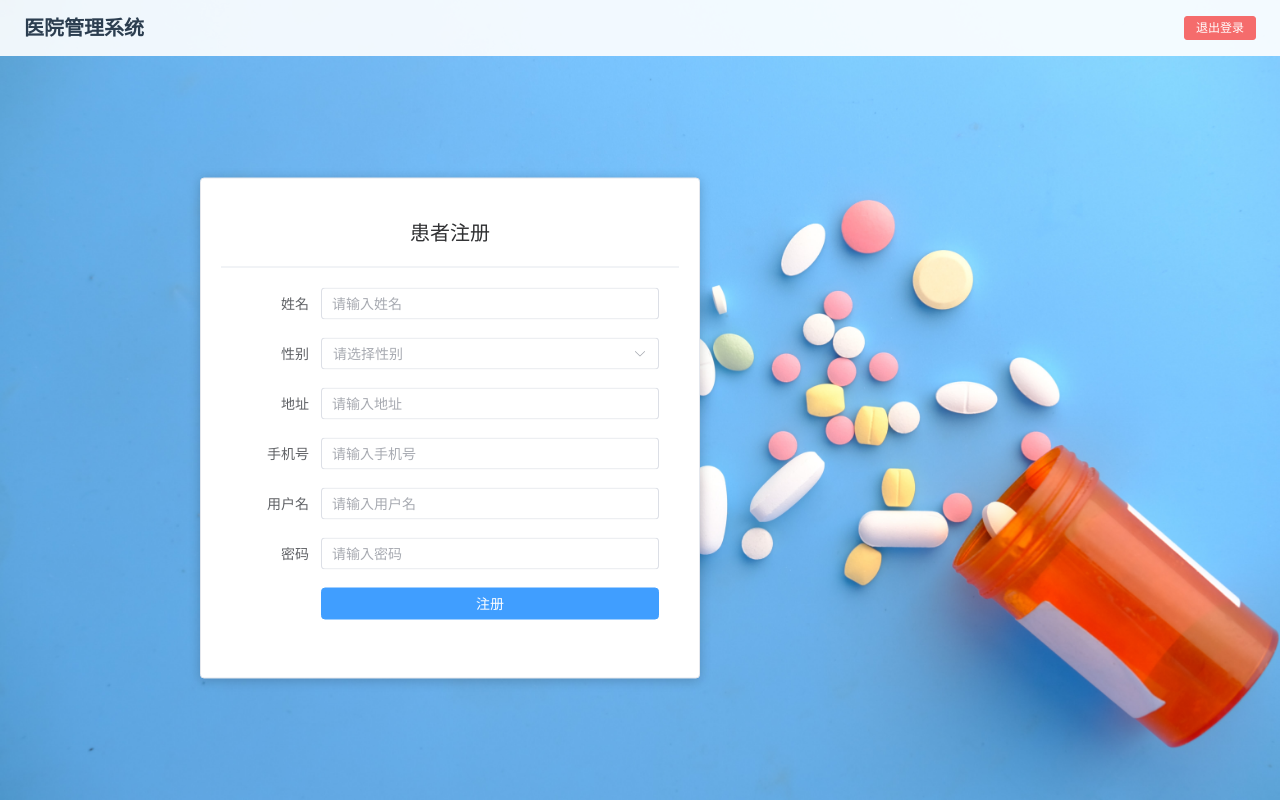
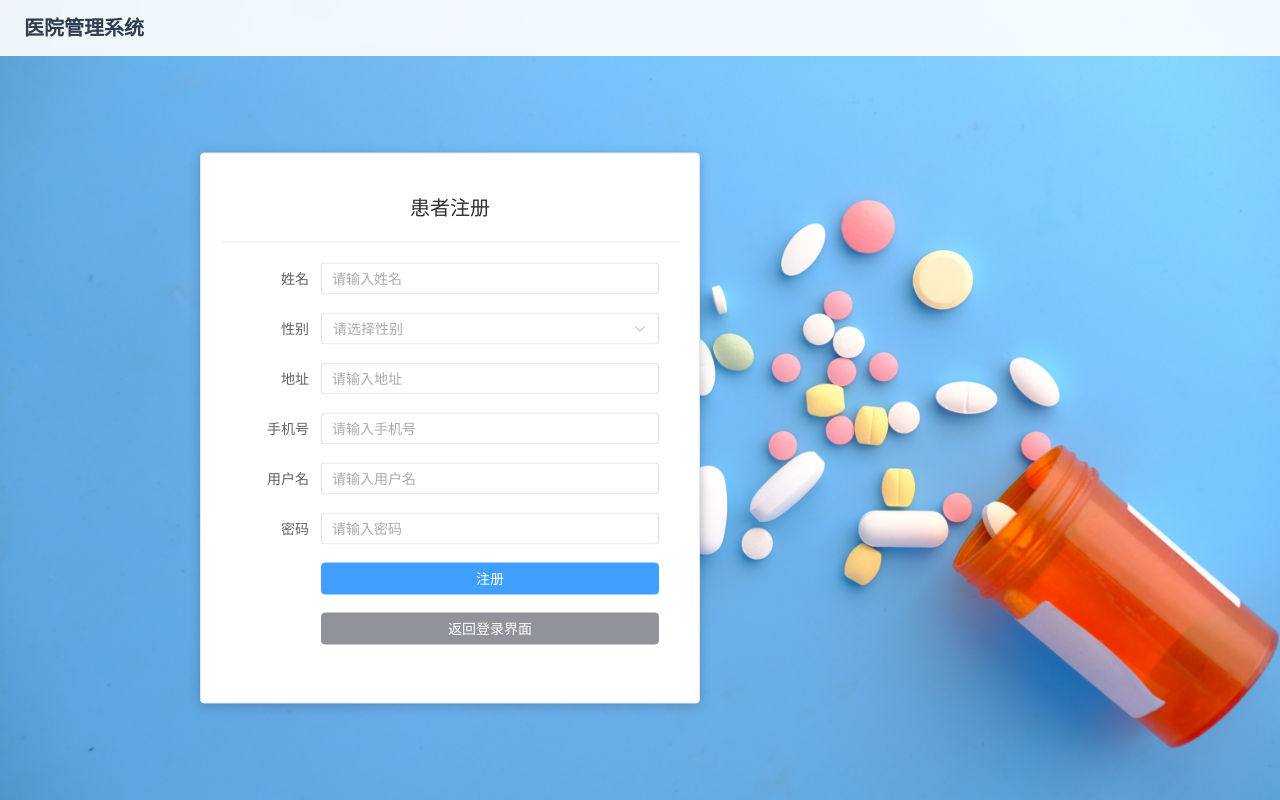
Before and after one commit to Authcult/DBWork, a Vue app in the folder vue/HospitalManagementSystem/: page /register in a window 1280 px wide. Built offline with nearby package versions, Linux system fonts and the light colour scheme; sample sign-in values are in the browser's storage.

Commit message:
增加退回按钮，修改了一下页面样式。

```diff
--- a/vue/HospitalManagementSystem/src/App.vue
+++ b/vue/HospitalManagementSystem/src/App.vue
@@ -2,9 +2,9 @@
   <div id="app">
     <div class="app-header">
       <span class="title">医院管理系统</span>
-      <el-button v-if="isAuthenticated" type="danger" size="small" @click="handleLogout">
+      <!-- <el-button v-if="isAuthenticated" type="danger" size="small" @click="handleLogout">
         退出登录
-      </el-button>
+      </el-button> -->
     </div>
     <router-view></router-view>
   </div>
--- a/vue/HospitalManagementSystem/src/views/RegisterView.vue
+++ b/vue/HospitalManagementSystem/src/views/RegisterView.vue
@@ -31,6 +31,9 @@
           <el-form-item>
             <el-button type="primary" native-type="submit" style="width: 100%;">注册</el-button>
           </el-form-item>
+          <el-form-item>
+            <el-button type="info" style="width: 100%;" @click="goBackToLogin" >返回登录界面</el-button>
+          </el-form-item>
         </el-form>
       </el-card>
     </div>
@@ -42,6 +45,10 @@
   import { ElMessage } from 'element-plus';
 
   const router = useRouter();
+
+  const goBackToLogin = () => {
+  router.push('/login');
+  };
 
   const registerForm = ref({
     name: '',
```
